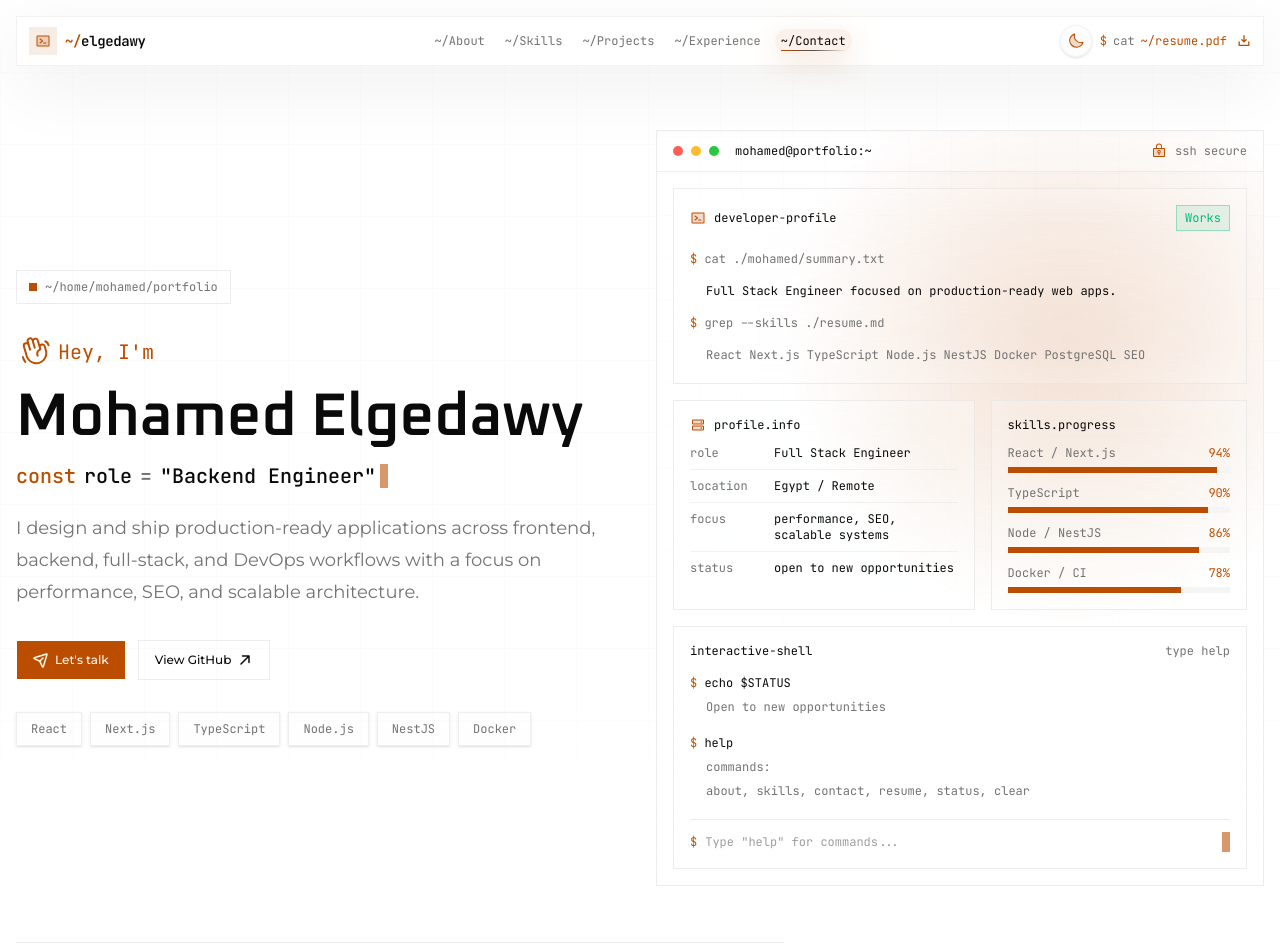
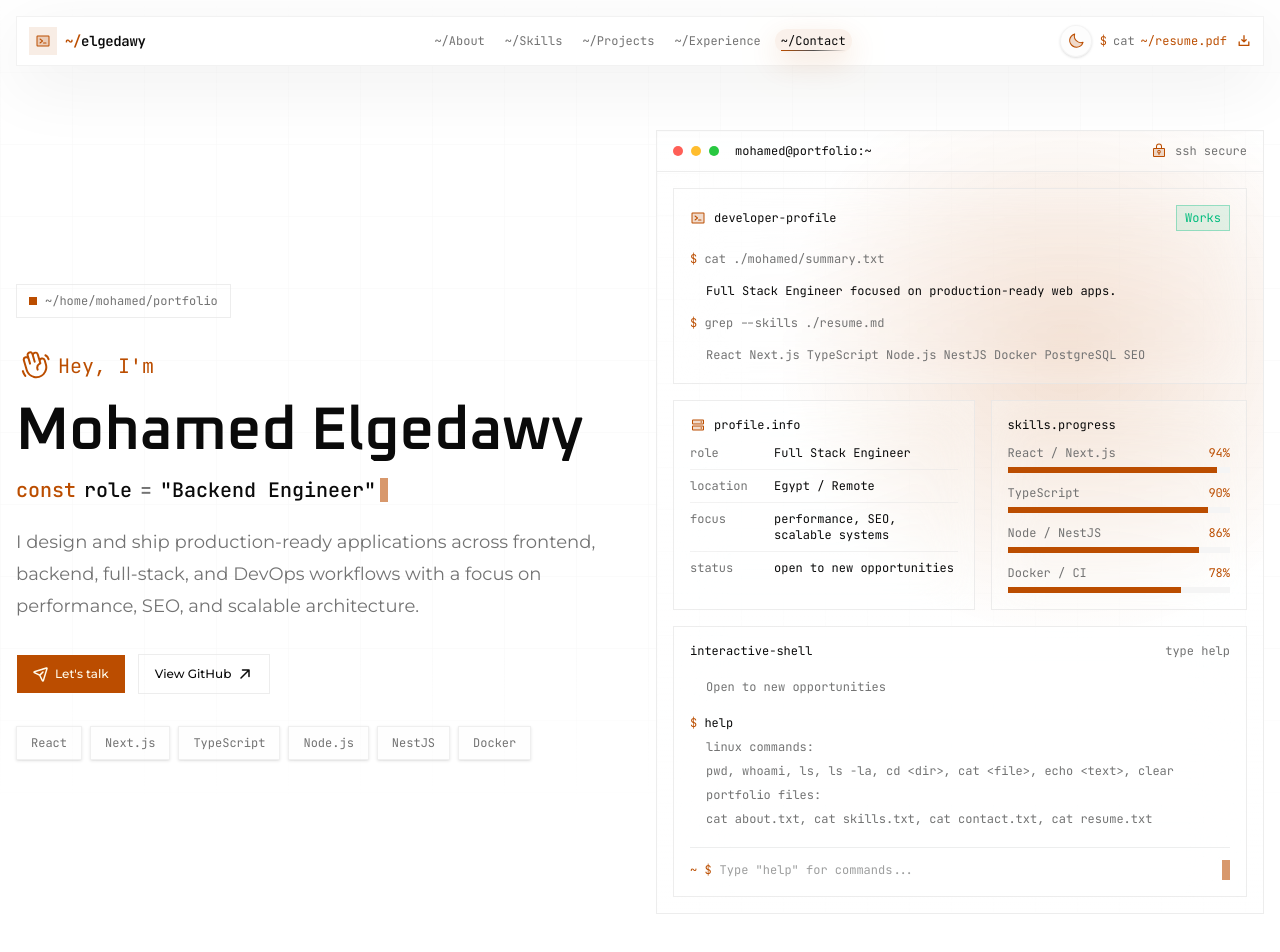
Before and after one commit to Elgedawy31/shadcn-portfolio, a Next.js app: page / in a window 1280 px wide. Shown: the top 952 px of the page. Built offline with nearby package versions, Linux system fonts and the light colour scheme.

Commit message:
enhance terminal commands and file structure for Linux workstation component

```diff
--- a/components/linux-workstation.tsx
+++ b/components/linux-workstation.tsx
@@ -21,7 +21,12 @@ const skillProgress = [
 ]
 
 const terminalResponses: Record<string, string[]> = {
-  help: ["commands:", "about, skills, contact, resume, status, clear"],
+  help: [
+    "linux commands:",
+    "pwd, whoami, ls, ls -la, cd <dir>, cat <file>, echo <text>, clear",
+    "portfolio files:",
+    "cat about.txt, cat skills.txt, cat contact.txt, cat resume.txt",
+  ],
   about: [
     "Mohamed Elgedawy",
     "Full Stack Engineer building scalable React, Next.js, Node.js, and cloud-ready products.",
@@ -41,6 +46,67 @@ const terminalResponses: Record<string, string[]> = {
   status: [
     "open to new opportunities",
     "available for frontend, full-stack, and performance-focused product work",
+  ],
+}
+
+const directories: Record<string, string[]> = {
+  "/home/mohamed": [
+    "about.txt",
+    "skills.txt",
+    "contact.txt",
+    "resume.txt",
+    "projects",
+    "stack",
+  ],
+  "/home/mohamed/projects": ["auto-power", "cladcut", "alomera", "fofodio"],
+  "/home/mohamed/projects/auto-power": ["README.md", "stack.txt"],
+  "/home/mohamed/projects/cladcut": ["README.md", "stack.txt"],
+  "/home/mohamed/projects/alomera": ["README.md", "stack.txt"],
+  "/home/mohamed/projects/fofodio": ["README.md", "stack.txt"],
+  "/home/mohamed/stack": ["frontend.txt", "backend.txt", "devops.txt"],
+}
+
+const files: Record<string, string[]> = {
+  "/home/mohamed/about.txt": terminalResponses.about,
+  "/home/mohamed/skills.txt": terminalResponses.skills,
+  "/home/mohamed/contact.txt": terminalResponses.contact,
+  "/home/mohamed/resume.txt": terminalResponses.resume,
+  "/home/mohamed/projects/auto-power/README.md": [
+    "Auto Power",
+    "Car dealership and CRM platform with listings, APIs, Docker, and CI/CD.",
+  ],
+  "/home/mohamed/projects/auto-power/stack.txt": [
+    "Next.js, TypeScript, shadcn/ui, CRM, CI/CD",
+  ],
+  "/home/mohamed/projects/cladcut/README.md": [
+    "CladCut",
+    "Cladding fabrication software that reduces drawing preparation time by 85%.",
+  ],
+  "/home/mohamed/projects/cladcut/stack.txt": [
+    "Next.js, TypeScript, shadcn/ui, architecture, design patterns",
+  ],
+  "/home/mohamed/projects/alomera/README.md": [
+    "Alomera",
+    "Agriculture e-commerce platform with dashboard operations and deployment foundations.",
+  ],
+  "/home/mohamed/projects/alomera/stack.txt": [
+    "Next.js, TypeScript, dashboard, Docker, CI/CD",
+  ],
+  "/home/mohamed/projects/fofodio/README.md": [
+    "Fofodio Platform",
+    "Enterprise ERP/CRM modules with frontend, backend, and deployment workflows.",
+  ],
+  "/home/mohamed/projects/fofodio/stack.txt": [
+    "ERP, CRM, monorepo, module federation, Docker",
+  ],
+  "/home/mohamed/stack/frontend.txt": [
+    "React, Next.js, TypeScript, React Native, Tailwind CSS, TanStack Query",
+  ],
+  "/home/mohamed/stack/backend.txt": [
+    "Node.js, NestJS, Express.js, REST, GraphQL, WebSockets, OpenAPI",
+  ],
+  "/home/mohamed/stack/devops.txt": [
+    "Docker, Kubernetes, CI/CD, Nginx, AWS, Azure, Linux, Terraform",
   ],
 }
 
@@ -65,11 +131,142 @@ const terminalLineVariants: Variants = {
   }),
 }
 
+function resolvePath(cwd: string, target = ".") {
+  if (target === "~") {
+    return "/home/mohamed"
+  }
+
+  const basePath = target.startsWith("/")
+    ? target
+    : `${cwd}/${target === "." ? "" : target}`
+  const parts = basePath.split("/").filter(Boolean)
+  const resolvedParts: string[] = []
+
+  for (const part of parts) {
+    if (part === ".") {
+      continue
+    }
+
+    if (part === "..") {
+      resolvedParts.pop()
+      continue
+    }
+
+    resolvedParts.push(part)
+  }
+
+  return `/${resolvedParts.join("/")}`
+}
+
+function formatPath(path: string) {
+  return path.replace("/home/mohamed", "~")
+}
+
+function runShellCommand(command: string, cwd: string) {
+  const normalizedCommand = command.trim()
+  const [program = "", ...args] = normalizedCommand.split(/\s+/)
+  const firstArg = args[0]
+
+  if (terminalResponses[normalizedCommand]) {
+    return { cwd, output: terminalResponses[normalizedCommand] }
+  }
+
+  switch (program) {
+    case "pwd":
+      return { cwd, output: [cwd] }
+    case "whoami":
+      return { cwd, output: ["mohamed"] }
+    case "hostname":
+      return { cwd, output: ["portfolio"] }
+    case "ls": {
+      const targetPath = resolvePath(cwd, firstArg?.startsWith("-") ? "." : firstArg)
+      const entries = directories[targetPath]
+
+      if (!entries) {
+        return {
+          cwd,
+          output: [`ls: cannot access '${firstArg ?? "."}': No such directory`],
+        }
+      }
+
+      if (args.includes("-la") || args.includes("-al")) {
+        return {
+          cwd,
+          output: [
+            "drwxr-xr-x  mohamed  mohamed  .",
+            "drwxr-xr-x  mohamed  mohamed  ..",
+            ...entries.map((entry) => {
+              const entryPath = resolvePath(targetPath, entry)
+              const mode = directories[entryPath] ? "drwxr-xr-x" : "-rw-r--r--"
+
+              return `${mode}  mohamed  mohamed  ${entry}`
+            }),
+          ],
+        }
+      }
+
+      return { cwd, output: [entries.join("  ")] }
+    }
+    case "cd": {
+      const nextPath = resolvePath(cwd, firstArg ?? "~")
+
+      if (!directories[nextPath]) {
+        return {
+          cwd,
+          output: [`cd: no such file or directory: ${firstArg ?? ""}`],
+        }
+      }
+
+      return { cwd: nextPath, output: [] }
+    }
+    case "cat": {
+      if (!firstArg) {
+        return { cwd, output: ["cat: missing file operand"] }
+      }
+
+      const filePath = resolvePath(cwd, firstArg)
+      const output = files[filePath]
+
+      if (!output) {
+        return { cwd, output: [`cat: ${firstArg}: No such file`] }
+      }
+
+      return { cwd, output }
+    }
+    case "echo":
+      return {
+        cwd,
+        output: [
+          args
+            .join(" ")
+            .replace("$STATUS", "Open to new opportunities")
+            .replace("$USER", "mohamed")
+            .replace("$PWD", cwd),
+        ],
+      }
+    case "date":
+      return { cwd, output: [new Date().toString()] }
+    case "clear":
+      return { cwd, output: [] }
+    default:
+      return {
+        cwd,
+        output: [
+          `${program}: command not found`,
+          `type "help" for available commands`,
+        ],
+      }
+  }
+}
+
 function LinuxWorkstation() {
   const terminalOutputRef = React.useRef<HTMLDivElement>(null)
   const terminalInputRef = React.useRef<HTMLInputElement>(null)
   const isSplashReady = useSplashReady()
   const [command, setCommand] = React.useState("")
+  const [cwd, setCwd] = React.useState("/home/mohamed")
+  const [commandHistory, setCommandHistory] = React.useState<string[]>([])
+  const [historyIndex, setHistoryIndex] = React.useState<number | null>(null)
   const [history, setHistory] = React.useState([
     { command: "echo $STATUS", output: ["Open to new opportunities"] },
     { command: "help", output: terminalResponses.help },
@@ -105,7 +302,7 @@ function LinuxWorkstation() {
   function runCommand(event: React.FormEvent<HTMLFormElement>) {
     event.preventDefault()
 
-    const normalizedCommand = command.trim().toLowerCase()
+    const normalizedCommand = command.trim()
 
     if (!normalizedCommand) {
       return
@@ -114,20 +311,83 @@ function LinuxWorkstation() {
     if (normalizedCommand === "clear") {
       setHistory([])
       setCommand("")
+      setCommandHistory((currentHistory) => [...currentHistory, normalizedCommand])
+      setHistoryIndex(null)
       return
     }
+
+    const result = runShellCommand(normalizedCommand, cwd)
 
     setHistory((currentHistory) => [
       ...currentHistory,
       {
-        command: normalizedCommand,
-        output: terminalResponses[normalizedCommand] ?? [
-          `command not found: ${normalizedCommand}`,
-          `type "help" for available commands`,
-        ],
+        command: `${formatPath(cwd)} $ ${normalizedCommand}`,
+        output: result.output,
       },
     ])
+    setCwd(result.cwd)
+    setCommandHistory((currentHistory) => [...currentHistory, normalizedCommand])
+    setHistoryIndex(null)
     setCommand("")
+  }
+
+  function handleKeyDown(event: React.KeyboardEvent<HTMLInputElement>) {
+    if (event.key === "ArrowUp") {
+      event.preventDefault()
+
+      const nextIndex =
+        historyIndex === null
+          ? commandHistory.length - 1
+          : Math.max(0, historyIndex - 1)
+
+      if (nextIndex >= 0) {
+        setHistoryIndex(nextIndex)
+        setCommand(commandHistory[nextIndex] ?? "")
+      }
+    }
+
+    if (event.key === "ArrowDown") {
+      event.preventDefault()
+
+      if (historyIndex === null) {
+        return
+      }
+
+      const nextIndex = historyIndex + 1
+
+      if (nextIndex >= commandHistory.length) {
+        setHistoryIndex(null)
+        setCommand("")
+        return
+      }
+
+      setHistoryIndex(nextIndex)
+      setCommand(commandHistory[nextIndex] ?? "")
+    }
+
+    if (event.key === "Tab") {
+      event.preventDefault()
+
+      const currentEntries = directories[cwd] ?? []
+      const commands = [
+        "help",
+        "pwd",
+        "whoami",
+        "ls",
+        "ls -la",
+        "cd",
+        "cat",
+        "echo",
+        "date",
+        "clear",
+      ]
+      const suggestions = [...commands, ...currentEntries]
+      const match = suggestions.find((item) => item.startsWith(command.trim()))
+
+      if (match) {
+        setCommand(match)
+      }
+    }
   }
 
   return (
@@ -271,11 +531,12 @@ function LinuxWorkstation() {
             onSubmit={runCommand}
             className="mt-4 flex items-center gap-2 border-t border-border/70 pt-3"
           >
-            <span className="text-primary">$</span>
+            <span className="text-primary">{formatPath(cwd)} $</span>
             <input
               ref={terminalInputRef}
               value={command}
               onChange={(event) => setCommand(event.target.value)}
+              onKeyDown={handleKeyDown}
               aria-label="Portfolio terminal command"
               placeholder='Type "help" for commands...'
               className="min-w-0 flex-1 bg-transparent text-foreground outline-none placeholder:text-muted-foreground/70"
```
